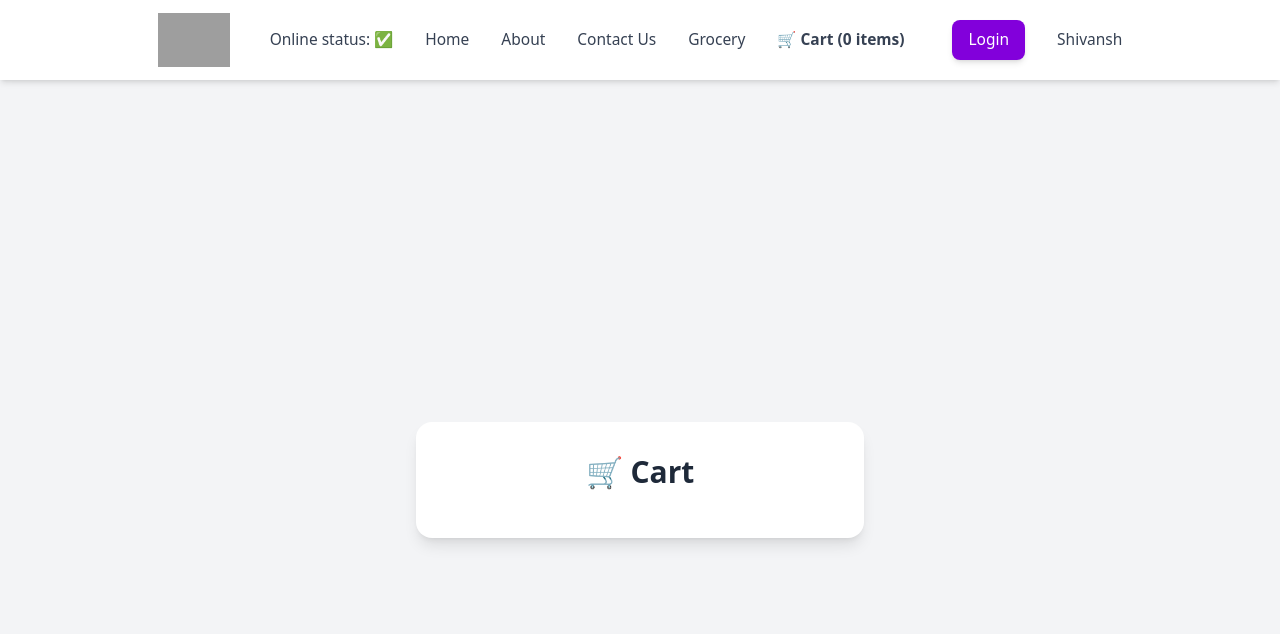
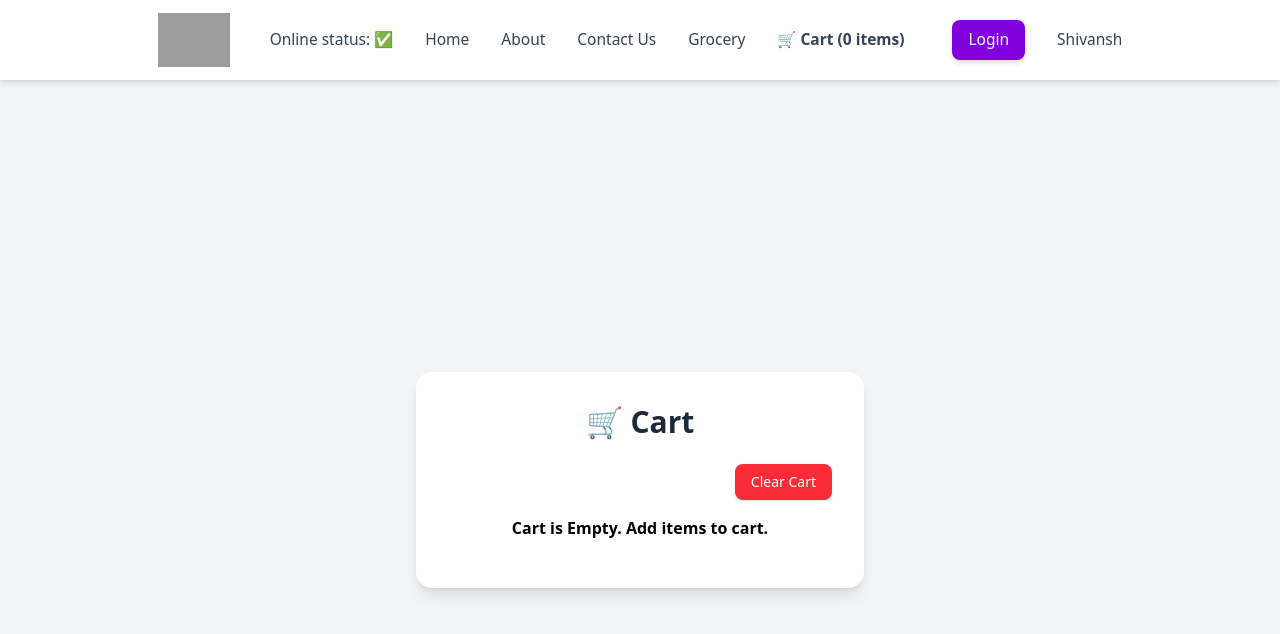
Before and after one commit to shivanshtanonwork/HungerHop, a React (Vite) app: page /cart in a window 1280 px wide. Shown: the top 634 px of the page. Built offline with nearby package versions, Linux system fonts and the light colour scheme; grey boxes are pictures that could not be loaded.

Commit message:
cart build

```diff
--- a/src/components/Cart.jsx
+++ b/src/components/Cart.jsx
@@ -1,15 +1,34 @@
 import { useSelector } from "react-redux";
 import ItemList from "./ItemList";
+import { useDispatch } from "react-redux";
+import { clearCart } from "../utils/cartSlice";
 
 const Cart = () => {
   const cartItems = useSelector((store) => store.cart.items);
+
+  const dispatch = useDispatch();
+  const handleClearCart = () => {
+    dispatch(clearCart());
+  };
   return (
     <div className="flex min-h-screen items-center justify-center bg-gray-100 p-6">
       <div className="w-full max-w-md rounded-2xl bg-white shadow-lg p-8">
-        <h1 className="text-3xl font-bold text-gray-800 text-center mb-4">
+        <h1 className="text-3xl font-bold text-gray-800 text-center mb-6">
           🛒 Cart
         </h1>
-        <div>
+
+        <div className="flex flex-col gap-4">
+          <button
+            className="self-end px-4 py-2 text-sm font-medium text-white bg-red-500 rounded-lg shadow hover:bg-red-600 transition"
+            onClick={handleClearCart}
+          >
+            Clear Cart
+          </button>
+          {cartItems.length === 0 && (
+            <h1 className="font-bold text-center">
+              Cart is Empty. Add items to cart.
+            </h1>
+          )}
           <ItemList items={cartItems} />
         </div>
       </div>
```
